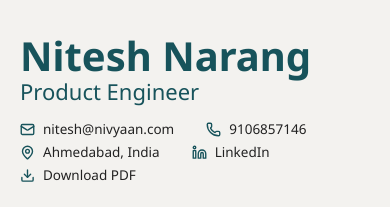
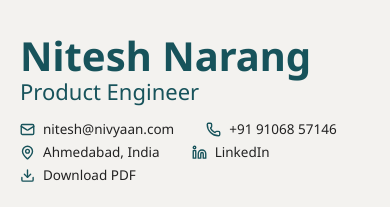
Before and after one commit to theniteshnarang/theniteshnarang.github.io, a React (Vite) app: page / in a window 390 px wide. Shown: the top 212 px of the page. Built offline with nearby package versions, Linux system fonts and the light colour scheme.

Commit message:
refactor: show phone with +91 country code

```diff
--- a/src/App.tsx
+++ b/src/App.tsx
@@ -3,7 +3,7 @@ import { Mail, Phone, MapPin, Linkedin, Link2, Download } from "lucide-react";
 
 const LINKS = {
   email: "nitesh@nivyaan.com",
-  phone: "9106857146",
+  phone: "+91 91068 57146",
   phoneHref: "tel:+919106857146",
   location: "Ahmedabad, India",
   linkedin: "https://linkedin.com/in/theniteshnarang",
```
